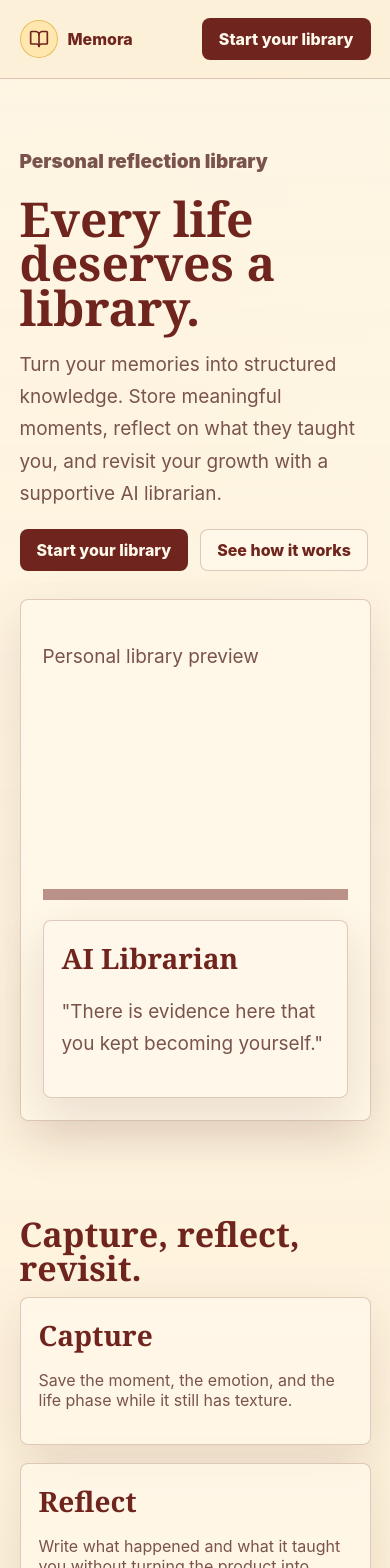
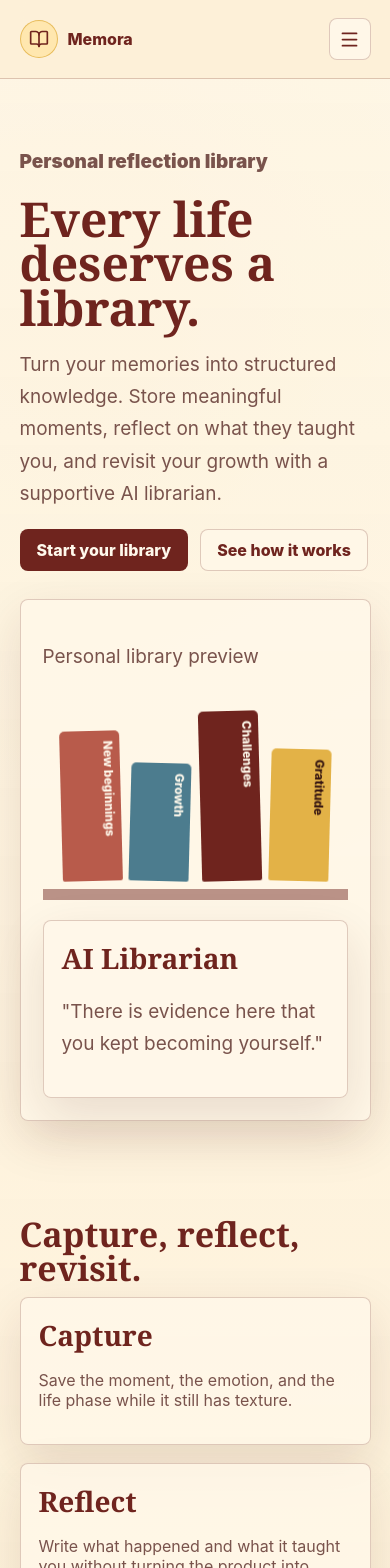
Before and after one commit to KipianiNikoloz/Memora, a Next.js app: page / in a window 390 px wide. Shown: the top 1568 px of the page. Built offline with nearby package versions, Linux system fonts and the light colour scheme.

Commit message:
fixes and mobile nav

```diff
--- a/app/globals.css
+++ b/app/globals.css
@@ -67,14 +67,17 @@ button {
   position: sticky;
   top: 0;
   z-index: 10;
+  padding: 18px clamp(18px, 5vw, 64px);
+  background: rgba(253, 240, 214, 0.88);
+  border-bottom: 1px solid var(--line);
+  backdrop-filter: blur(12px);
+}
+
+.top-nav-row {
   display: flex;
   align-items: center;
   justify-content: space-between;
   gap: 24px;
-  padding: 18px clamp(18px, 5vw, 64px);
-  background: rgba(253, 240, 214, 0.88);
-  border-bottom: 1px solid var(--line);
-  backdrop-filter: blur(12px);
 }
 
 .brand {
@@ -107,6 +110,25 @@ button {
   gap: 18px;
   color: var(--muted);
   font-size: 14px;
+}
+
+.desktop-nav-cta {
+  display: inline-flex;
+}
+
+.mobile-menu-button {
+  display: none;
+  min-width: 42px;
+  min-height: 42px;
+  place-items: center;
+  border: 1px solid var(--line);
+  border-radius: 8px;
+  background: rgba(255, 248, 234, 0.86);
+  color: var(--burgundy);
+}
+
+.mobile-nav-panel {
+  display: none;
 }
 
 .nav-link,
@@ -185,8 +207,13 @@ button {
 .hero {
   display: grid;
   grid-template-columns: minmax(0, 1.08fr) minmax(320px, 0.92fr);
+  align-items: start;
   gap: clamp(28px, 5vw, 64px);
   padding: clamp(48px, 8vw, 92px) clamp(18px, 5vw, 72px) 48px;
+}
+
+.hero > * {
+  min-width: 0;
 }
 
 .hero h1 {
@@ -226,6 +253,9 @@ button {
 }
 
 .library-visual {
+  width: 100%;
+  max-width: 480px;
+  justify-self: end;
   padding: 22px;
 }
 
@@ -236,13 +266,16 @@ button {
 }
 
 .book-row {
-  display: flex;
+  display: grid;
+  grid-template-columns: repeat(4, minmax(42px, 54px));
   align-items: end;
+  justify-content: center;
   gap: 10px;
 }
 
 .book {
-  width: 54px;
+  display: block;
+  width: 100%;
   border-radius: 5px 5px 2px 2px;
   background: var(--terracotta);
   color: #fff9ec;
@@ -252,6 +285,9 @@ button {
   font-size: 12px;
   font-weight: 800;
   min-height: 150px;
+  opacity: 0;
+  transform: translateY(-18px) rotate(0deg);
+  animation: book-settle 460ms ease-out var(--book-delay, 0s) forwards;
 }
 
 .book:nth-child(2) {
@@ -268,6 +304,13 @@ button {
   min-height: 132px;
   background: var(--gold);
   color: var(--ink);
+}
+
+@keyframes book-settle {
+  to {
+    opacity: 1;
+    transform: translateY(0) rotate(var(--book-tilt, 0deg));
+  }
 }
 
 .section {
@@ -478,7 +521,9 @@ button {
 }
 
 .motion-page {
+  width: min(100%, 1180px);
   min-width: 0;
+  margin-inline: auto;
 }
 
 .motion-stack {
@@ -505,6 +550,12 @@ button {
     animation-duration: 1ms !important;
     animation-iteration-count: 1 !important;
   }
+
+  .book {
+    opacity: 1;
+    transform: rotate(var(--book-tilt, 0deg));
+    animation: none;
+  }
 }
 
 @media (max-width: 880px) {
@@ -519,15 +570,57 @@ button {
     display: none;
   }
 
-  .sidebar {
-    display: flex;
-    flex-wrap: wrap;
-    gap: 8px;
-    border-right: 0;
-    border-bottom: 1px solid var(--line);
+  .desktop-nav-cta {
+    display: none;
   }
 
-  .sidebar a {
-    margin-bottom: 0;
+  .mobile-menu-button {
+    display: grid;
+  }
+
+  .mobile-nav-panel {
+    display: grid;
+    gap: 14px;
+    overflow: hidden;
+    padding-top: 16px;
+  }
+
+  .mobile-nav-section {
+    display: grid;
+    gap: 8px;
+    border-top: 1px solid var(--line);
+    padding-top: 14px;
+  }
+
+  .mobile-nav-link {
+    border: 1px solid var(--line);
+    border-radius: 8px;
+    background: rgba(255, 248, 234, 0.7);
+    color: var(--burgundy);
+    padding: 12px 14px;
+    font-weight: 800;
+  }
+
+  .mobile-nav-link-active {
+    border-color: rgba(111, 36, 30, 0.44);
+    background: rgba(227, 178, 71, 0.22);
+    color: var(--ink);
+  }
+
+  .mobile-nav-cta {
+    width: 100%;
+  }
+
+  .library-visual {
+    max-width: none;
+    justify-self: stretch;
+  }
+
+  .book-row {
+    grid-template-columns: repeat(4, minmax(0, 1fr));
+  }
+
+  .sidebar {
+    display: none;
   }
 }
--- a/components/LibraryIllustration.tsx
+++ b/components/LibraryIllustration.tsx
@@ -1,6 +1,6 @@
 "use client";
 
-import { MotionItem, MotionList, MotionPanel, m } from "./Motion";
+import { MotionItem, MotionPanel } from "./Motion";
 
 const books = [
   "New beginnings",
@@ -16,23 +16,20 @@ export function LibraryIllustration() {
         <p className="muted">Personal library preview</p>
       </MotionItem>
       <MotionItem className="shelf">
-        <MotionList className="book-row">
+        <div className="book-row">
           {books.map((book, index) => (
-            <m.span
-              animate={{ rotate: index % 2 === 0 ? -1.5 : 1.5 }}
+            <span
               className="book"
-              initial={{ opacity: 0, y: -28, rotate: 0 }}
               key={book}
-              transition={{
-                delay: 0.24 + index * 0.08,
-                duration: 0.46,
-                ease: "easeOut"
-              }}
+              style={{
+                "--book-delay": `${0.18 + index * 0.08}s`,
+                "--book-tilt": `${index % 2 === 0 ? -1.5 : 1.5}deg`
+              } as React.CSSProperties}
             >
               {book}
-            </m.span>
+            </span>
           ))}
-        </MotionList>
+        </div>
       </MotionItem>
       <MotionPanel className="panel" style={{ marginTop: 20 }}>
         <h3>AI Librarian</h3>
--- a/components/Motion.tsx
+++ b/components/Motion.tsx
@@ -1,6 +1,7 @@
 "use client";
 
-import { AnimatePresence, LazyMotion, MotionConfig, domAnimation, m, useReducedMotion, type Variants } from "motion/react";
+import { AnimatePresence, LazyMotion, MotionConfig, domAnimation, useReducedMotion, type Variants } from "motion/react";
+import * as m from "motion/react-m";
 
 export { AnimatePresence, m, useReducedMotion };
 
--- a/components/TopNav.tsx
+++ b/components/TopNav.tsx
@@ -1,24 +1,55 @@
 "use client";
 
+import { Menu, X } from "lucide-react";
 import Link from "next/link";
 import { usePathname } from "next/navigation";
+import { useEffect, useId, useState } from "react";
 import { Brand } from "./Brand";
-import { controlMotion, m } from "./Motion";
+import { AnimatePresence, controlMotion, m } from "./Motion";
 
 export function TopNav() {
   const pathname = usePathname();
-  const links = [
+  const menuId = useId();
+  const [mobileMenuOpen, setMobileMenuOpen] = useState(false);
+  const publicLinks = [
     { href: "/#how", label: "How it works", active: pathname === "/" },
     { href: "/library", label: "Library", active: pathname.startsWith("/library") || pathname.startsWith("/entry") },
     { href: "/insights", label: "Insights", active: pathname.startsWith("/insights") },
     { href: "/#about", label: "About", active: false }
   ] as const;
+  const appLinks = [
+    { href: "/library", label: "Library", active: pathname.startsWith("/library") || pathname.startsWith("/entry") },
+    { href: "/new-entry", label: "New Entry", active: pathname.startsWith("/new-entry") },
+    { href: "/insights", label: "Insights", active: pathname.startsWith("/insights") },
+    { href: "/librarian", label: "AI Librarian", active: pathname.startsWith("/librarian") },
+    { href: "/settings", label: "Settings", active: pathname.startsWith("/settings") }
+  ] as const;
+
+  useEffect(() => {
+    setMobileMenuOpen(false);
+  }, [pathname]);
+
+  useEffect(() => {
+    if (!mobileMenuOpen) return;
+
+    function closeOnEscape(event: KeyboardEvent) {
+      if (event.key === "Escape") setMobileMenuOpen(false);
+    }
+
+    window.addEventListener("keydown", closeOnEscape);
+    return () => window.removeEventListener("keydown", closeOnEscape);
+  }, [mobileMenuOpen]);
+
+  function closeMenu() {
+    setMobileMenuOpen(false);
+  }
 
   return (
     <nav className="top-nav" aria-label="Primary navigation">
+      <div className="top-nav-row">
         <Brand />
         <div className="nav-links">
-        {links.map((link) => (
+          {publicLinks.map((link) => (
             <m.span key={link.href} {...controlMotion}>
               <Link className={`nav-link ${link.active ? "nav-link-active" : ""}`} href={link.href}>
                 {link.label}
@@ -26,11 +57,53 @@ export function TopNav() {
             </m.span>
           ))}
         </div>
-      <m.span {...controlMotion}>
+        <m.span className="desktop-nav-cta" {...controlMotion}>
           <Link className="button button-primary" href="/auth">
             Start your library
           </Link>
         </m.span>
+        <m.button
+          aria-controls={menuId}
+          aria-expanded={mobileMenuOpen}
+          aria-label={mobileMenuOpen ? "Close navigation menu" : "Open navigation menu"}
+          className="mobile-menu-button"
+          type="button"
+          {...controlMotion}
+          onClick={() => setMobileMenuOpen((open) => !open)}
+        >
+          {mobileMenuOpen ? <X size={21} /> : <Menu size={21} />}
+        </m.button>
+      </div>
+      <AnimatePresence>
+        {mobileMenuOpen ? (
+          <m.div
+            animate={{ opacity: 1, y: 0, height: "auto" }}
+            className="mobile-nav-panel"
+            exit={{ opacity: 0, y: -8, height: 0 }}
+            id={menuId}
+            initial={{ opacity: 0, y: -8, height: 0 }}
+            transition={{ duration: 0.22, ease: "easeOut" }}
+          >
+            <div className="mobile-nav-section" aria-label="Site navigation">
+              {publicLinks.map((link) => (
+                <Link className={`mobile-nav-link ${link.active ? "mobile-nav-link-active" : ""}`} href={link.href} key={link.href} onClick={closeMenu}>
+                  {link.label}
+                </Link>
+              ))}
+            </div>
+            <div className="mobile-nav-section" aria-label="App navigation">
+              {appLinks.map((link) => (
+                <Link className={`mobile-nav-link ${link.active ? "mobile-nav-link-active" : ""}`} href={link.href} key={link.href} onClick={closeMenu}>
+                  {link.label}
+                </Link>
+              ))}
+            </div>
+            <Link className="button button-primary mobile-nav-cta" href="/auth" onClick={closeMenu}>
+              Start your library
+            </Link>
+          </m.div>
+        ) : null}
+      </AnimatePresence>
     </nav>
   );
 }
```
Also changed, not shown: 1 other file (tests, documents, lock files or other folders). Lines whose indentation alone changed are shown as unchanged.
